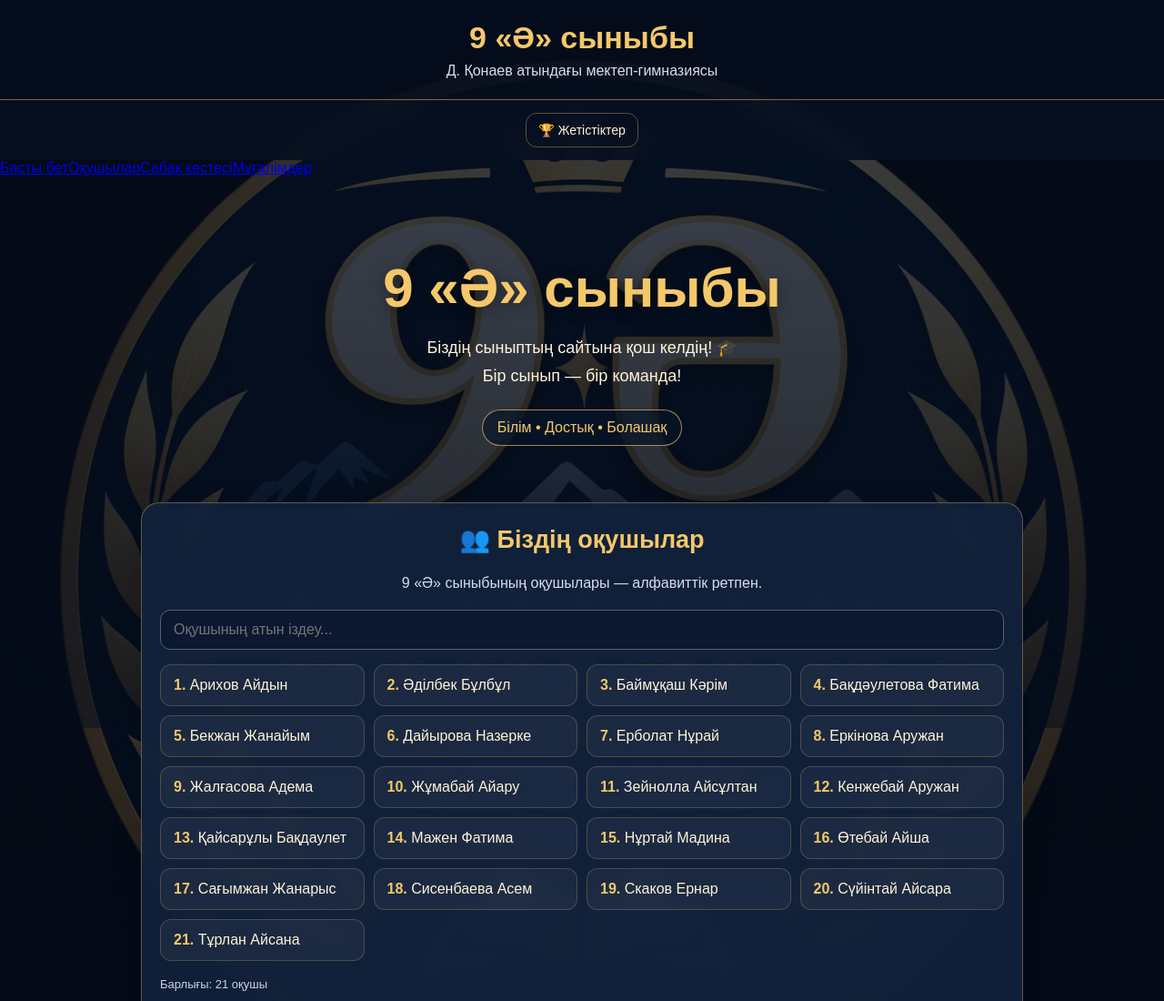
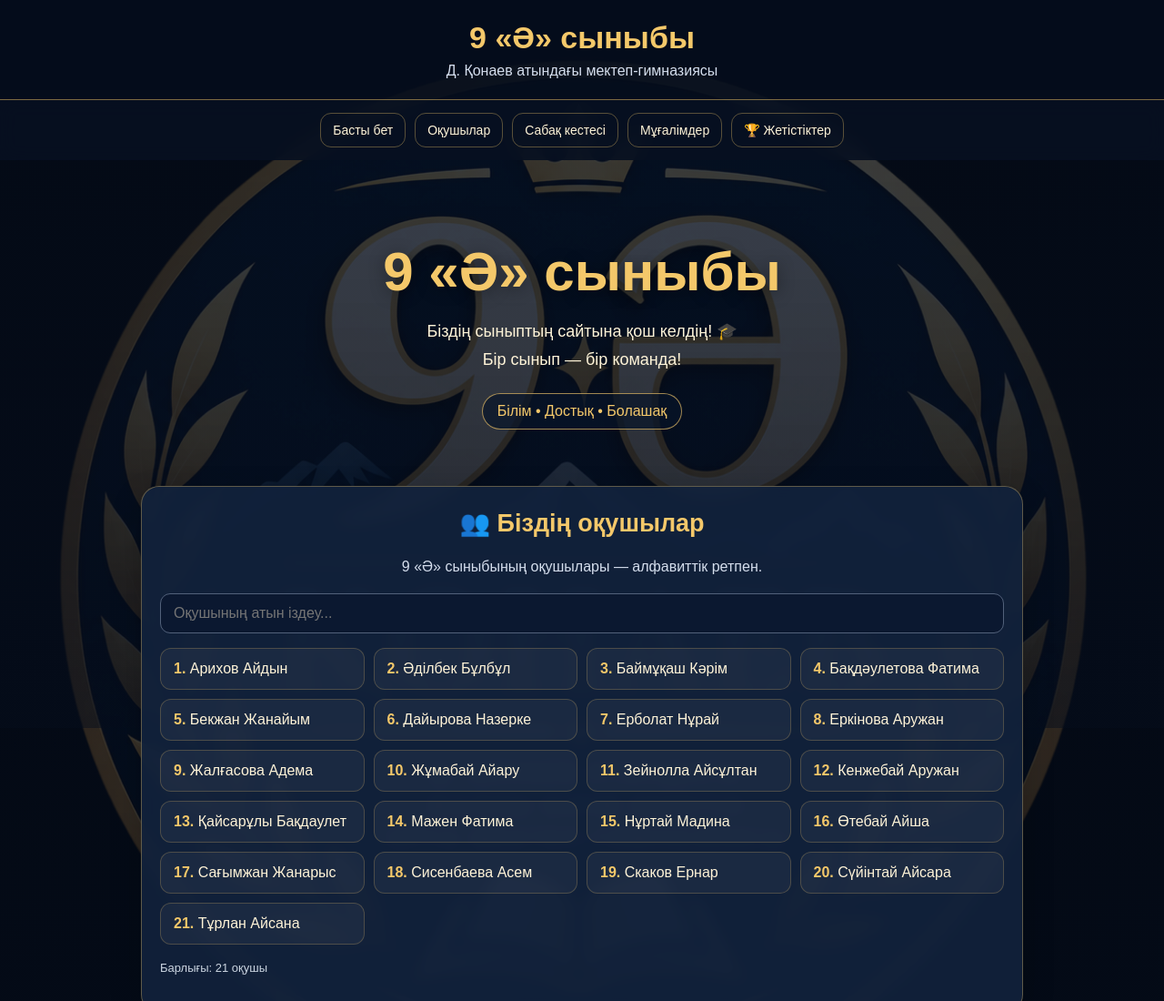
Before and after one commit to madinanrtaj56-pixel/My-website, a plain HTML site: page index.html in a window 1280 px wide. Shown: the top 1100 px of the page at 91% size. Drawn offline with Linux system fonts and the light colour scheme.

Commit message:
Update index.html

```diff
--- a/index.html
+++ b/index.html
@@ -46,9 +46,11 @@ footer{text-align:center;padding:25px 15px;color:var(--muted);background:rgba(5,
 <p class="subtitle">Д. Қонаев атындағы мектеп-гимназиясы</p>
 </header>
 <nav aria-label="Сайт бөлімдері">
-<a href="#achievements">🏆 Жетістіктер</a>
-</nav>
-<a href="#home">Басты бет</a><a href="#students">Оқушылар</a><a href="#schedule">Сабақ кестесі</a><a href="#teachers">Мұғалімдер</a>
+  <a href="#home">Басты бет</a>
+  <a href="#students">Оқушылар</a>
+  <a href="#schedule">Сабақ кестесі</a>
+  <a href="#teachers">Мұғалімдер</a>
+  <a href="#achievements">🏆 Жетістіктер</a>
 </nav>
 <main>
 <section class="hero" id="home">
```
